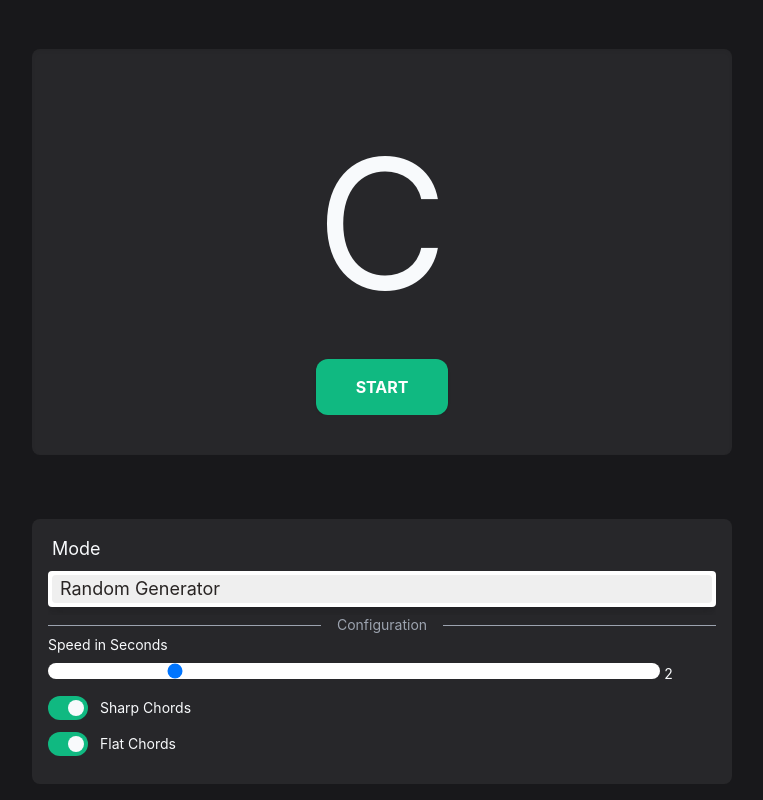
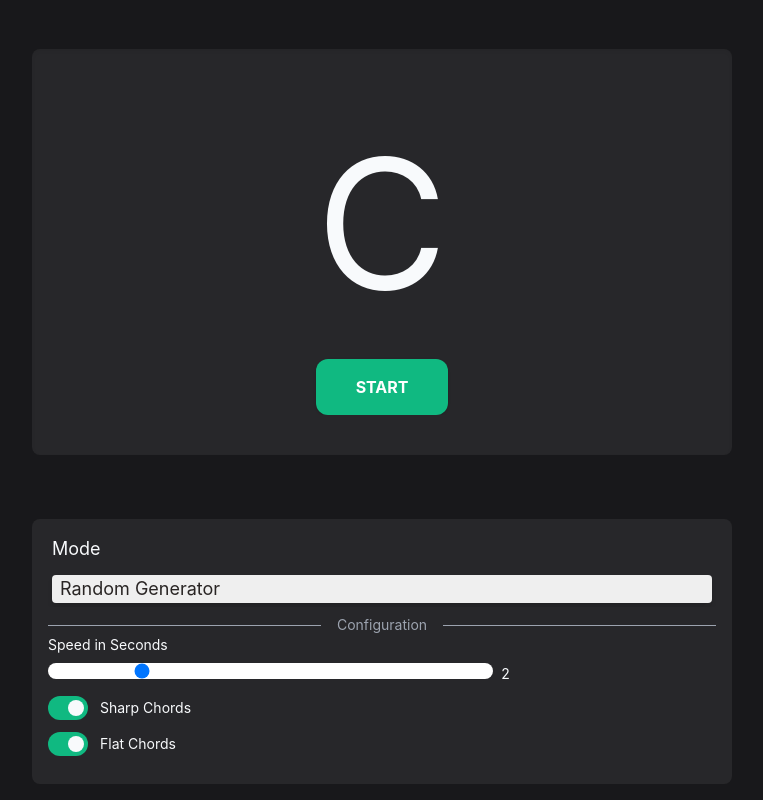
Before and after one commit to brunokian/chords-generator, a React (Create React App) app: page / in a window 1280 px wide. Shown: the whole page, without its empty margins (258-1021 px from the left). Built offline with nearby package versions, Linux system fonts and the light colour scheme.

Commit message:
Adjustments to inputs ids and appearence

```diff
--- a/src/Components/Inputs/SelectMenu.js
+++ b/src/Components/Inputs/SelectMenu.js
@@ -5,9 +5,9 @@ export default function SelectMenu({state, setState, title, options}) {
 	return (
 		<>
 			<label className="pl-1">{title}</label>
-			<div className="text-stone-800 bg-white shadow-lg rounded my-2 p-1">
-				<select value={state[title]} onChange={(event) => handleChange(event, title, state, setState)}
-					className="appearance-none w-full px-2 rounded" name="whatever" id="frm-whatever">
+			<div className="text-stone-800 rounded my-2 p-1">
+				<select value={state[title]} onChange={(event) => handleChange(event, title, state, setState)} id={title.replaceAll(" ", "")}
+					className="appearance-none px-2 rounded w-full text-stone-800 shadow-lg" name={title.replaceAll(" ", "")} >
 					{
 						Object.keys(options).map(key => <option key={key} defaultValue="0">{key}</option>)
 					}
--- a/src/Components/Inputs/Slider.js
+++ b/src/Components/Inputs/Slider.js
@@ -3,21 +3,21 @@ import { handleChange } from "../../Utils";
 
 export default function Slider({state, setState, title, min="0.5", max="8", step="0.1"}) {
     return (
-        <div className="flex flex-col ">
+        <div className="flex flex-col">
             <div className="mb-2">{title}</div>
             <div>
                 <input
                     onChange={(event) => handleChange(event, title, state, setState)}
-                    id={"range-" + title.replaceAll(" ", "")}
+                    id={title.replaceAll(" ", "")}
                     type="range"
                     min={min}
                     max={max}
                     step={step}
                     defaultValue={state[title]}
-                    className="w-11/12 h-4 rounded-lg appearance-none cursor-pointer"
+                    className="w-8/12 h-4 rounded-lg appearance-none cursor-pointer"
                 />
 
-                <span className="pl-1">{state[title]}</span>
+                <span className="pl-2">{state[title]}</span>
             </div>
         </div>
     )
--- a/src/Components/Inputs/Toggle.js
+++ b/src/Components/Inputs/Toggle.js
@@ -9,7 +9,7 @@ export default function Toggle({state, setState, title}) {
                     onChange={(event) => handleCheckboxChange(event, title, state, setState)}
                     type="checkbox"
                     checked={state[title]}
-                    id={title}
+                    id={title.replaceAll(" ", "")}
                     className="sr-only"
                 />
 
```
